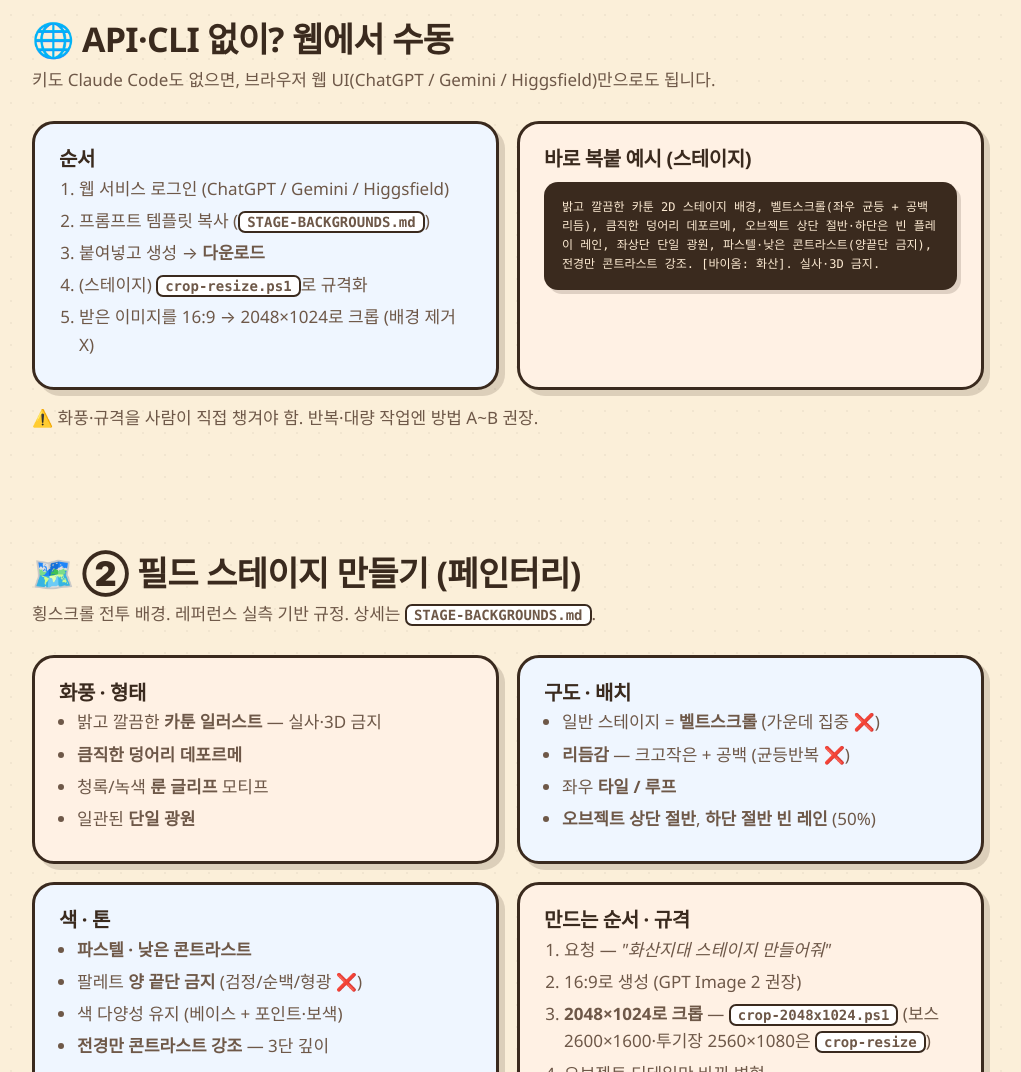
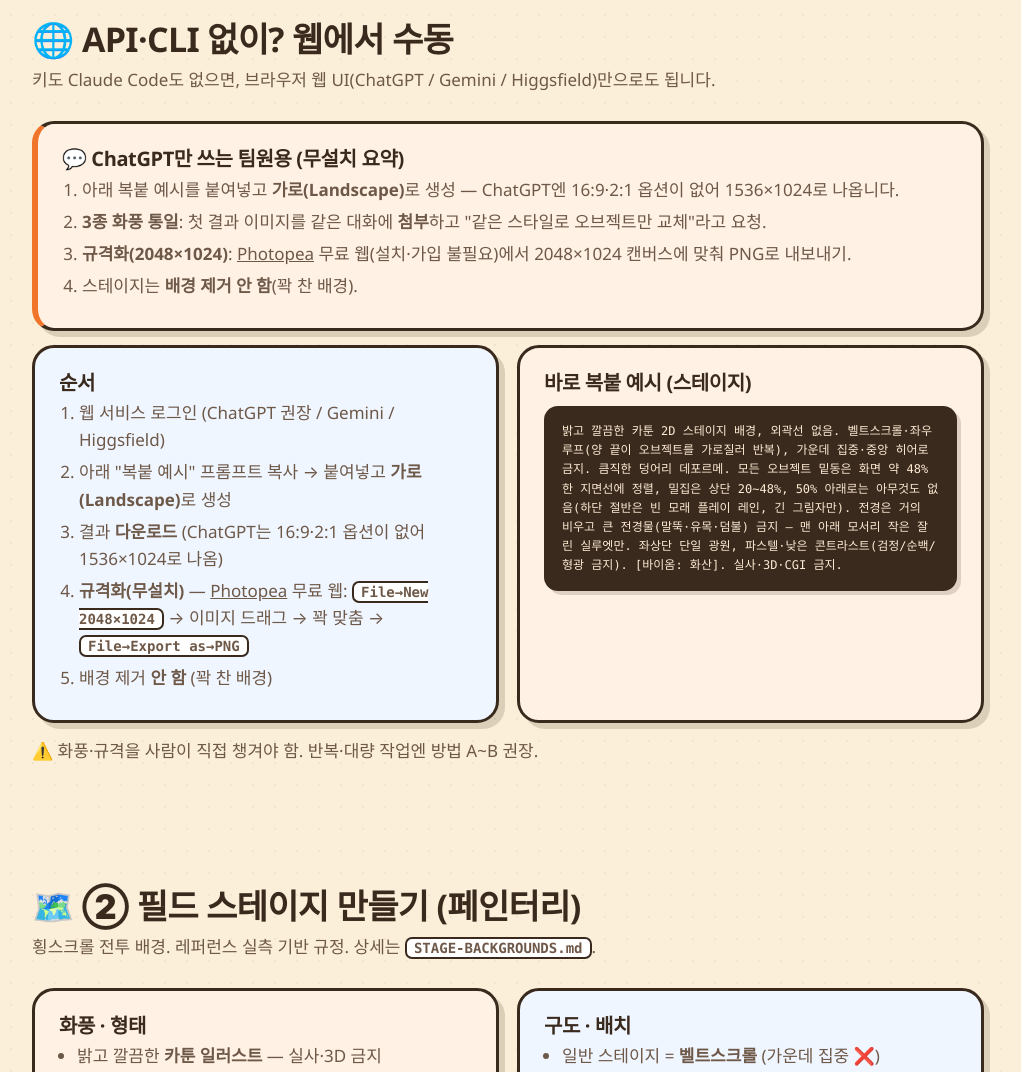
Before and after one commit to sangdeoklee84/chrono-kingdom-gen2, a plain HTML site: page stage/index.html in a window 1280 px wide. Shown: the part 3780-4852 px from the top of the page, without its empty margins (132-1153 px from the left). Drawn offline with Linux system fonts and the light colour scheme.

Commit message:
온보딩 stage: ChatGPT 전용(무설치) 박스 + Photopea 규격화 + 복붙 예시 최신 교정(전경 축소/48% 지면선/루프)

```diff
--- a/stage/index.html
+++ b/stage/index.html
@@ -339,20 +339,29 @@ OPENAI_API_KEY=본인_키</pre>
   <section class="reveal">
     <div class="sec-head"><h2>🌐 API·CLI 없이? 웹에서 수동</h2></div>
     <p class="sec-sub">키도 Claude Code도 없으면, 브라우저 웹 UI(ChatGPT / Gemini / Higgsfield)만으로도 됩니다.</p>
+    <div class="scard v" style="margin:14px 0;border-left:6px solid var(--accent)">
+      <h3>💬 ChatGPT만 쓰는 팀원용 (무설치 요약)</h3>
+      <ol style="margin:6px 0 0;padding-left:20px">
+        <li>아래 복붙 예시를 붙여넣고 <b>가로(Landscape)</b>로 생성 — ChatGPT엔 16:9·2:1 옵션이 없어 1536×1024로 나옵니다.</li>
+        <li><b>3종 화풍 통일</b>: 첫 결과 이미지를 같은 대화에 <b>첨부</b>하고 "같은 스타일로 오브젝트만 교체"라고 요청.</li>
+        <li><b>규격화(2048×1024)</b>: <a href="https://www.photopea.com" target="_blank" rel="noopener">Photopea</a> 무료 웹(설치·가입 불필요)에서 2048×1024 캔버스에 맞춰 PNG로 내보내기.</li>
+        <li>스테이지는 <b>배경 제거 안 함</b>(꽉 찬 배경).</li>
+      </ol>
+    </div>
     <div class="grid2">
       <div class="scard s">
         <h3>순서</h3>
         <ol style="margin:0;padding-left:20px">
-          <li>웹 서비스 로그인 (ChatGPT / Gemini / Higgsfield)</li>
-          <li>프롬프트 템플릿 복사 (<code class="inline">STAGE-BACKGROUNDS.md</code>)</li>
-          <li>붙여넣고 생성 → <b>다운로드</b></li>
-          <li>(스테이지) <code class="inline">crop-resize.ps1</code>로 규격화</li>
-          <li>받은 이미지를 16:9 → 2048×1024로 크롭 (배경 제거 X)</li>
+          <li>웹 서비스 로그인 (ChatGPT 권장 / Gemini / Higgsfield)</li>
+          <li>아래 "복붙 예시" 프롬프트 복사 → 붙여넣고 <b>가로(Landscape)</b>로 생성</li>
+          <li>결과 <b>다운로드</b> (ChatGPT는 16:9·2:1 옵션이 없어 1536×1024로 나옴)</li>
+          <li><b>규격화(무설치)</b> — <a href="https://www.photopea.com" target="_blank" rel="noopener">Photopea</a> 무료 웹: <code class="inline">File→New 2048×1024</code> → 이미지 드래그 → 꽉 맞춤 → <code class="inline">File→Export as→PNG</code></li>
+          <li>배경 제거 <b>안 함</b> (꽉 찬 배경)</li>
         </ol>
       </div>
       <div class="scard v">
         <h3>바로 복붙 예시 (스테이지)</h3>
-        <pre style="font-size:12px;line-height:1.6">밝고 깔끔한 카툰 2D 스테이지 배경, 벨트스크롤(좌우 균등 + 공백 리듬), 큼직한 덩어리 데포르메, 오브젝트 상단 절반·하단은 빈 플레이 레인, 좌상단 단일 광원, 파스텔·낮은 콘트라스트(양끝단 금지), 전경만 콘트라스트 강조. [바이옴: 화산]. 실사·3D 금지.</pre>
+        <pre style="font-size:12px;line-height:1.6">밝고 깔끔한 카툰 2D 스테이지 배경, 외곽선 없음. 벨트스크롤·좌우 루프(양 끝이 오브젝트를 가로질러 반복), 가운데 집중·중앙 히어로 금지. 큼직한 덩어리 데포르메. 모든 오브젝트 밑동은 화면 약 48% 한 지면선에 정렬, 밀집은 상단 20~48%, 50% 아래로는 아무것도 없음(하단 절반은 빈 모래 플레이 레인, 긴 그림자만). 전경은 거의 비우고 큰 전경물(말뚝·유목·덤불) 금지 — 맨 아래 모서리 작은 잘린 실루엣만. 좌상단 단일 광원, 파스텔·낮은 콘트라스트(검정/순백/형광 금지). [바이옴: 화산]. 실사·3D·CGI 금지.</pre>
       </div>
     </div>
     <p class="sec-sub" style="margin-top:14px">⚠️ 화풍·규격을 사람이 직접 챙겨야 함. 반복·대량 작업엔 방법 A~B 권장.</p>
@@ -388,7 +397,7 @@ OPENAI_API_KEY=본인_키</pre>
           <li><b>파스텔 · 낮은 콘트라스트</b></li>
           <li>팔레트 <b>양 끝단 금지</b> (검정/순백/형광 ❌)</li>
           <li>색 다양성 유지 (베이스 + 포인트·보색)</li>
-          <li><b>전경만 콘트라스트 강조</b> — 3단 깊이</li>
+          <li><b>전경은 거의 비움</b> — 큰 전경물 ❌, 깊이는 바닥 그림자로</li>
         </ul>
       </div>
       <div class="scard v">
```
